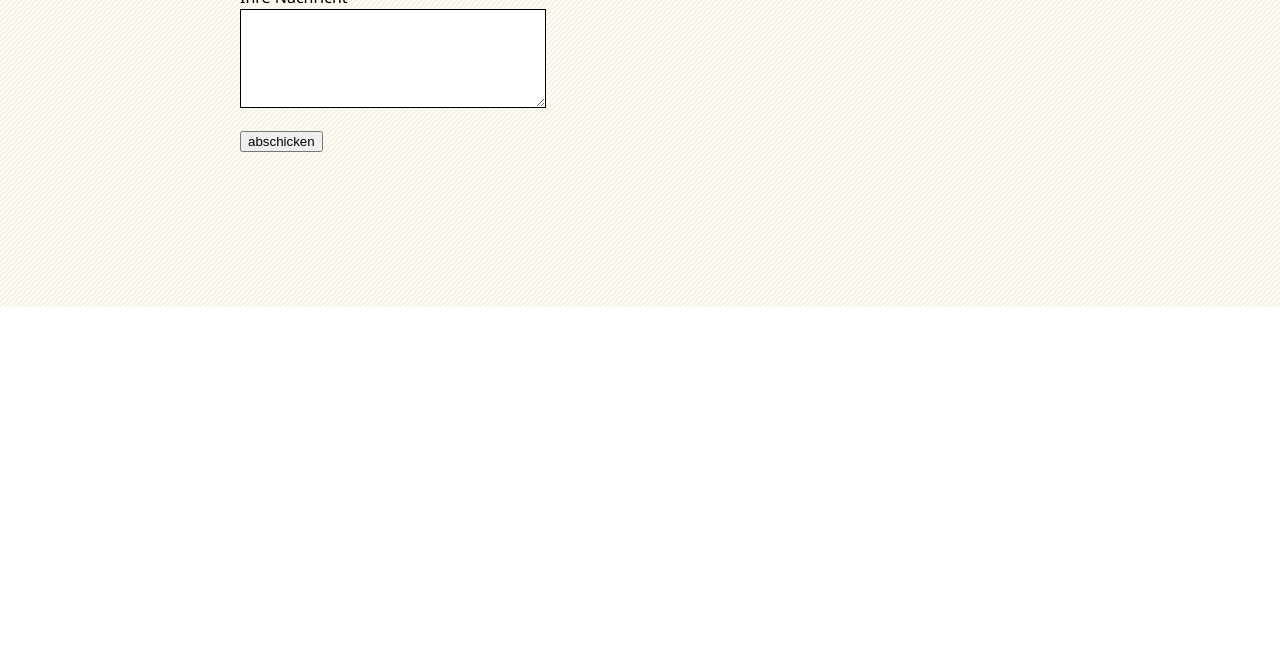
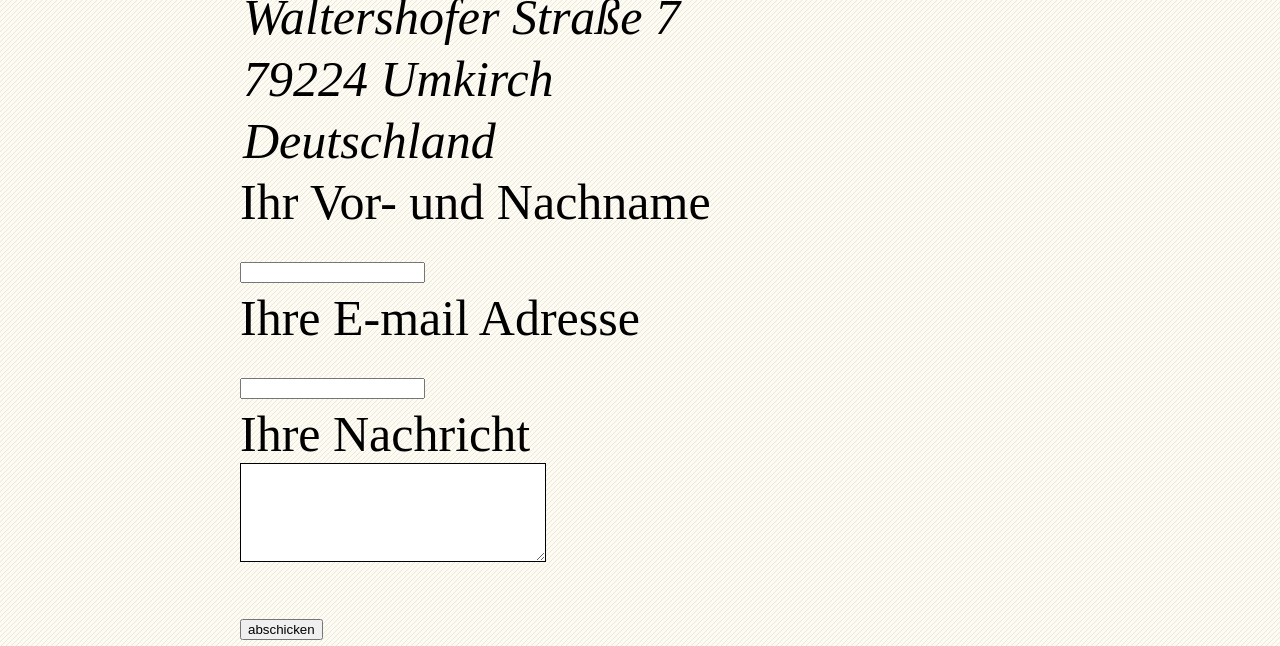
Before and after one commit to Andrejk98/GIS-SoSe-2021, a plain HTML site: page Aufgabe1.3/Kontakt.html in a window 1280 px wide. Shown: the part 493-1139 px from the top of the page. Before the commit the page ends 800 px from the top, so only its background shows below. Drawn offline with Linux system fonts and the light colour scheme.

Commit message:
Update style.css

```diff
--- a/Aufgabe1.3/style.css
+++ b/Aufgabe1.3/style.css
@@ -31,7 +31,8 @@
 
   .main {
     margin: auto;
-    font: 1em/150% 'Segoe UI', Sans-Serif;
+    font: 'Segoe UI', Sans-Serif;
+    font-size: 50px;
     margin-top: 60px;
     width: 800px;
     background-image:
```
